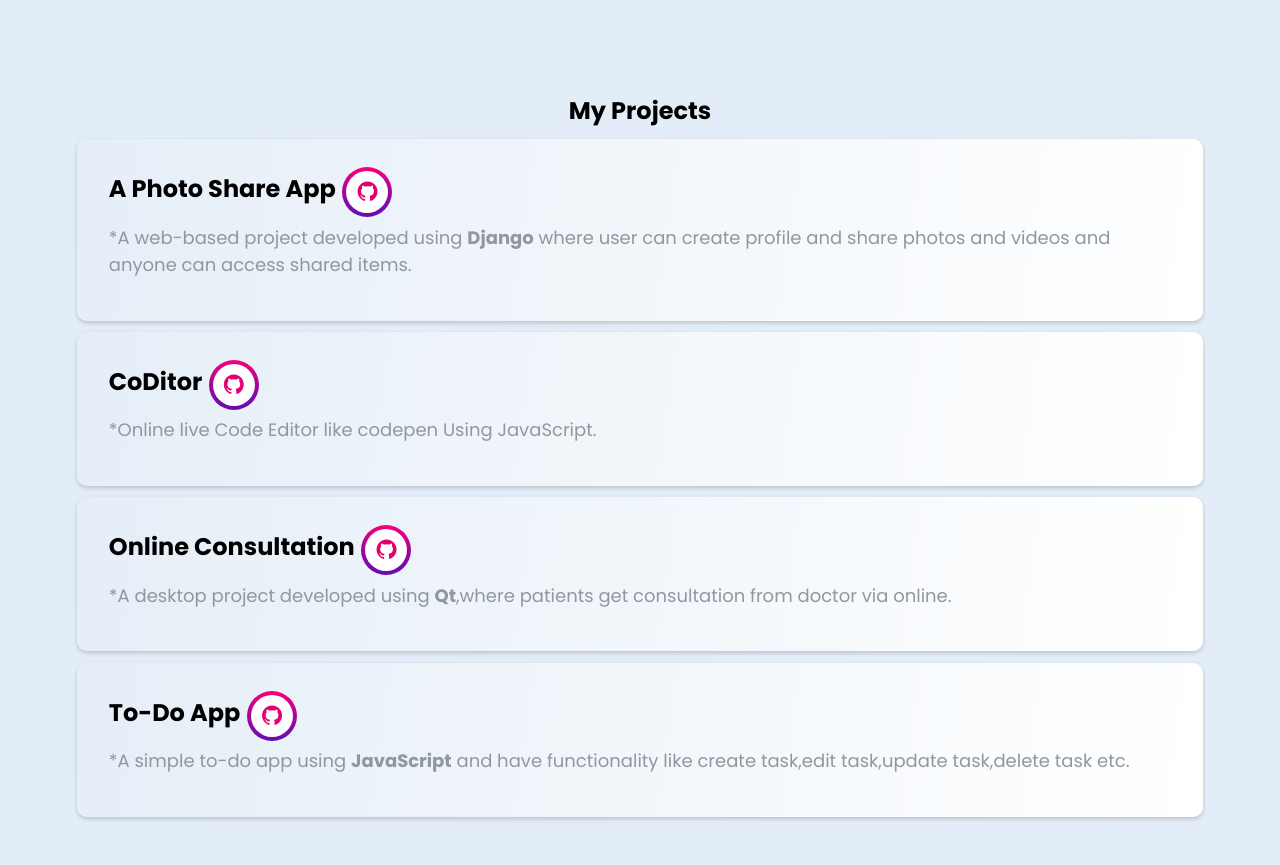
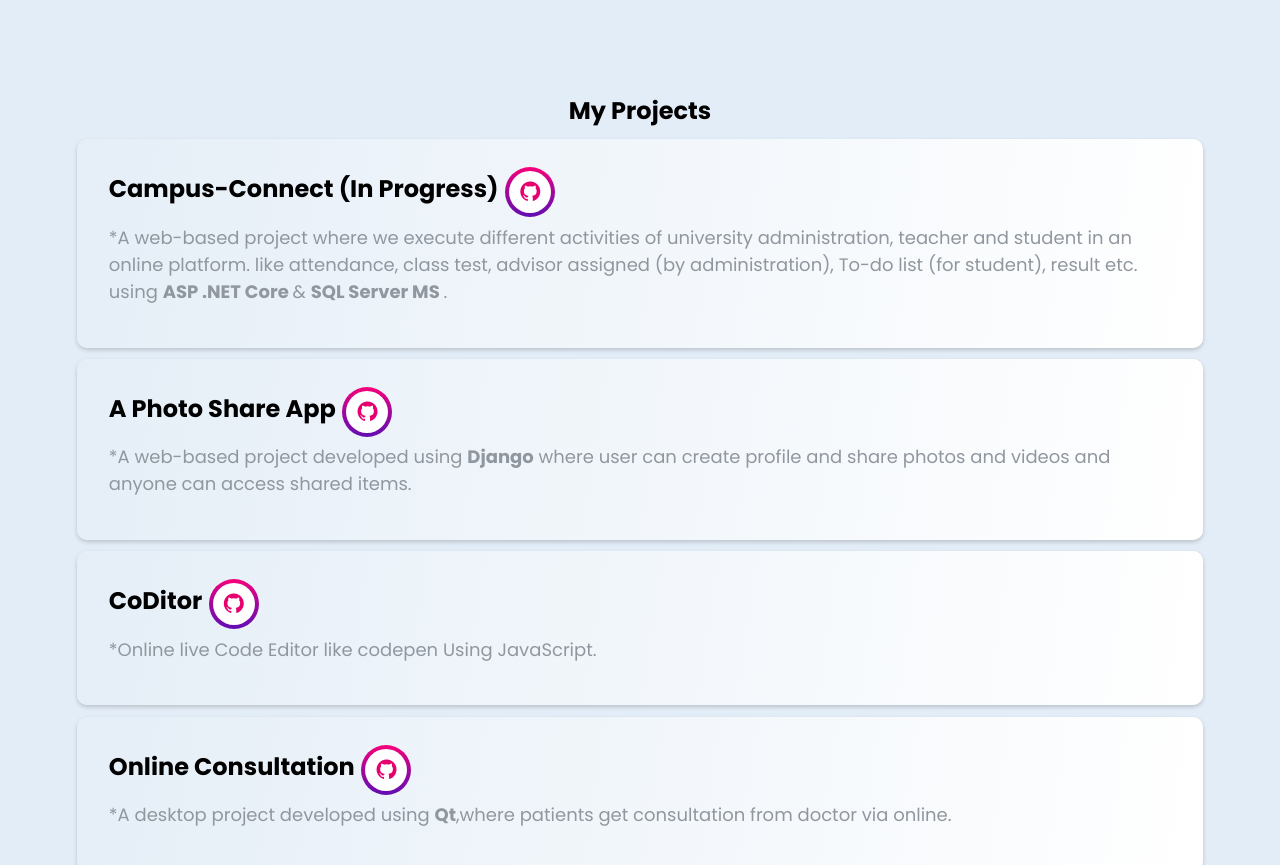
Before and after one commit to Riajul-Alam/Riajul-Alam.github.io, a plain HTML site: page index.html in a window 1280 px wide. Shown: the part 2940-3805 px from the top of the page. Drawn offline with nearby package versions, Linux system fonts and the light colour scheme.

Commit message:
update project section.

```diff
--- a/index.html
+++ b/index.html
@@ -458,6 +458,29 @@
         <div class="main-text">
             <h2 class="heading">My Projects</h2>
         </div>
+
+        <!-- New added-->
+        <div class="projects">
+            <div class="project">
+                <div class="project_head">
+                    <div class="project_name">
+                        <h2>Campus-Connect (In Progress)</h2>
+                    </div>
+                    <div class="bg-icon">
+                        <a href="https://github.com/Riajul-Alam/Connected-Campus"><i class='bx bxl-github'></i></a>
+                        <span></span>
+                    </div>
+                </div>
+                <div class="project_details">
+                    <p>*A web-based project where we execute different activities of university administration,
+ teacher and student in an online platform. like attendance, class test, advisor assigned (by
+ administration), To-do list (for student), result etc. using <b>ASP .NET Core </b> & <b> SQL Server MS </b>.
+
+                       </p>
+                </div>
+            </div>
+	<!--END  -->
+
         <div class="projects">
             <div class="project">
                 <div class="project_head">
```
Also changed, not shown: img/hero.png, img/hero1.png (added).
